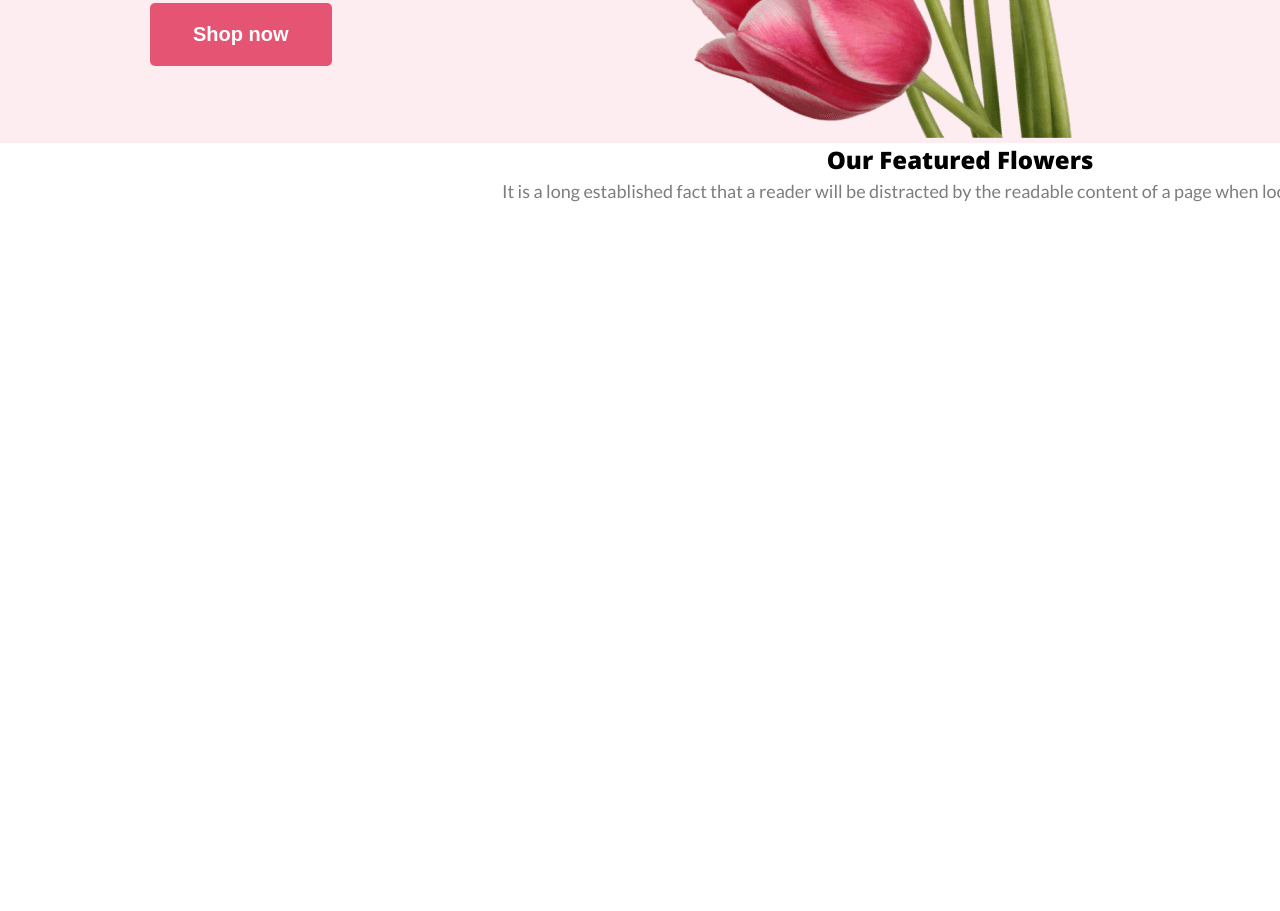
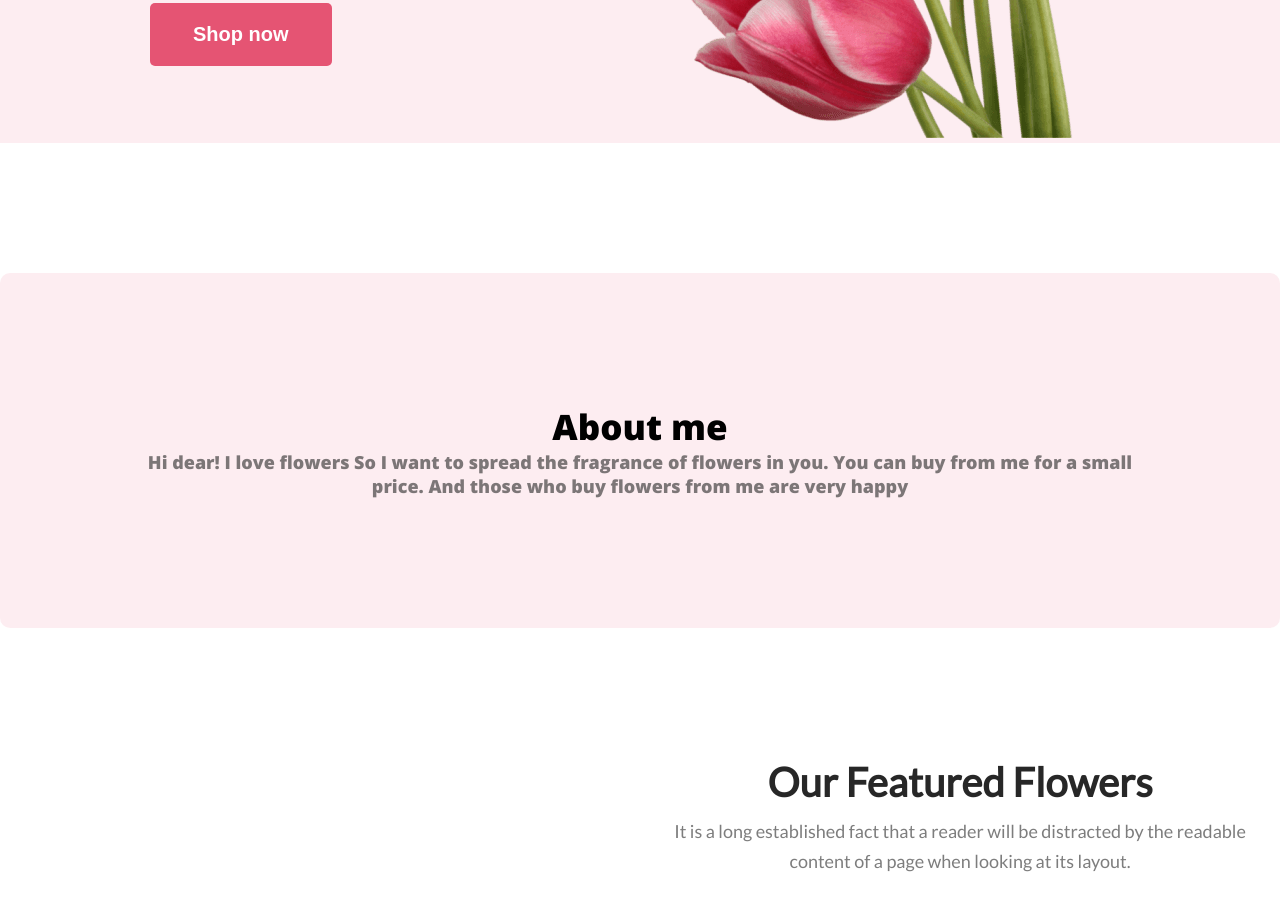
Before and after one commit to jobayer58/Flower-Shopping, a plain HTML site: page index.html in a window 1280 px wide. Shown: the part 692-1603 px from the top of the page. Drawn offline with nearby package versions, Linux system fonts and the light colour scheme.

Commit message:
about section created added

```diff
--- a/index.html
+++ b/index.html
@@ -27,15 +27,20 @@
             </div>
         </div>
     </header>
-    <!-- 2nd div -->
-    <section class="about">
-        <h2 class="section-title">Our Featured Flowers</h2>
-        <p class="section-discription">It is a long established fact that a reader will be distracted by the readable
-            content of a page when looking at its layout.</p>
-        <div></div>
-    </section>
     <main>
+        <!-- About section -->
+        <section class="about" >
+            <h3 class="section-title">About me</h3>
+            <p class="section-description">Hi dear! I love flowers So I want to spread the fragrance of flowers in you. You can buy from me for a small price. And those who buy flowers from me are very happy </p>
 
+        </section>
+
+ <!--  working section -->
+ <section class="bay-sell">
+    <h2 class="working-title">Our Featured Flowers</h2>
+    <p class="working-discription">It is a long established fact that a reader will be distracted by the readable <br>
+        content of a page when looking at its layout.</p>
+</section>
     </main>
     <footer>
 
--- a/styles.css/design.css
+++ b/styles.css/design.css
@@ -13,12 +13,14 @@ body {
 
 }
 
-.banner{
+.banner {
     display: flex;
     align-items: center;
     padding: 30px 30px 0px 150px;
-    justify-content:space-around;
+    justify-content: space-around;
+
 }
+
 
 .banner-title {
     color: #272727;
@@ -26,6 +28,7 @@ body {
     font-size: 80px;
     font-weight: 800;
 }
+
 .banner-description {
     color: rgba(39, 39, 39, 0.60);
     width: 508px;
@@ -39,18 +42,47 @@ body {
     background: #E55473;
     color: white;
     border: 0;
-    font-size:20px ;
+    font-size: 20px;
     font-weight: 700;
     padding: 20px 43px 20px 43px;
     margin-top: 2%;
 
 }
 
+/* main section */
+/* About section styles */
+.about {
+    padding: 130px;
+    border-radius: 10px;
+    background: rgba(229, 84, 115, 0.10);
+    margin: 130px 0;
+}
+
+.section-title {
+    text-align: center;
+    font-size: 35px;
+    font-weight: 700;
+}
+.section-description{
+    color: rgba(39, 39, 39, 0.60);
+    text-align: center;
+    font-size: 18px;
+}
+
+
+
 /*  2nd div */
-.section-title{
+.working-title {
     text-align: center;
+    color: #272727;
+    text-align: center;
+    font-family: Lato;
+    font-size: 40px;
+    font-weight: 800;
+    margin-top: 100px;
 }
-.section-discription{
+
+.working-discription {
     text-align: center;
     color: rgba(39, 39, 39, 0.60);
     font-family: Lato;
@@ -58,9 +90,11 @@ font-size: 18px;
     font-style: normal;
     font-weight: 400;
     line-height: 30px;
+    margin-top: 10px;
 
 }
-.about{
+
+.bay-sell {
     width: 1920px;
     height: 4867px;
 }
```
Lines whose indentation alone changed are shown as unchanged.
